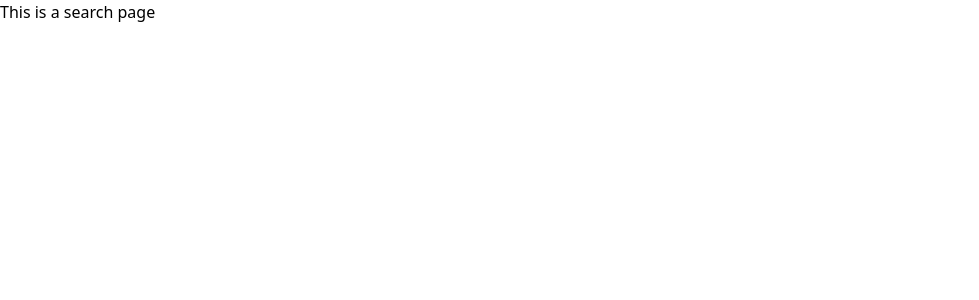
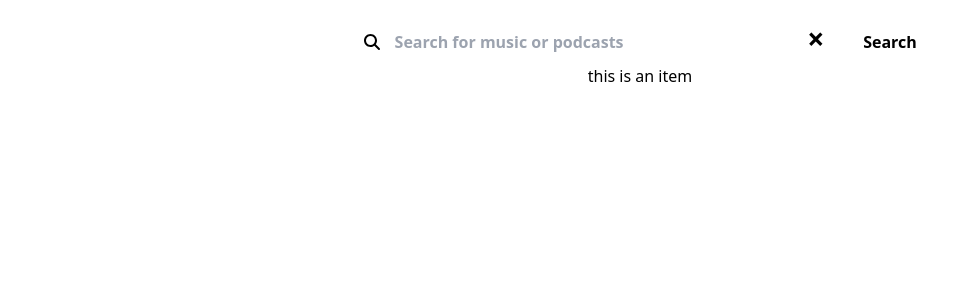
Before and after one commit to samuelajayii/mewzeek-ts, a React (Create React App) app: page /search in a window 1280 px wide. Shown: the top 300 px of the page, without its empty margins (0-979 px from the left). Built offline with nearby package versions, Linux system fonts and the light colour scheme; the HTML template or start-up script is replaced by a standard one.

Commit message:
creating a proper search page

```diff
--- a/src/components/Search.tsx
+++ b/src/components/Search.tsx
@@ -1,7 +1,26 @@
+/* eslint-disable @typescript-eslint/no-unused-vars */
+import { faMagnifyingGlass } from "@fortawesome/free-solid-svg-icons"
+import { FontAwesomeIcon } from "@fortawesome/react-fontawesome"
+import SearchItem from "./SearchItem"
+import React from "react"
+
+
 const Search = () => {
-    return(
-        <div className="dark:bg-black dark:text-white h-screen bg-white text-black">
-            <h1>This is a search page</h1>
+    const [text, setText] =  React.useState('')
+
+    return (
+        <div className="dark:bg-black dark:text-white bg-white text-black h-screen flex flex-col items-center">
+            <div className="mt-5 flex flex-row items-center">
+                <form className="border-solid border-white border rounded flex items-center bg-white text-black font-bold justify-between h-max w-[30rem]">
+                    <div>
+                        <FontAwesomeIcon icon={faMagnifyingGlass} className="ml-2.5" />
+                        <input type="text" name="" placeholder=" Search for music or podcasts"  className="border-none outline-none shadow-none py-2 px-2.5" value={text} onChange={e => setText(e.target.value)}/>
+                    </div>
+                    <h1 className="text-3xl cursor-pointer mb-1.5 mr-2" id="close-search-btn">&times;</h1>
+                </form>
+                <button className="text-black bg-white rounded-sm p-[0.61rem] ml-5 font-bold">Search</button>
+            </div>
+            <SearchItem />
         </div>
     )
 }
--- /dev/null
+++ b/src/components/SearchItem.tsx
@@ -0,0 +1,9 @@
+const SearchItem = () => {
+    return(
+        <div>
+            this is an item
+        </div>
+    )
+}
+
+export default SearchItem
```
